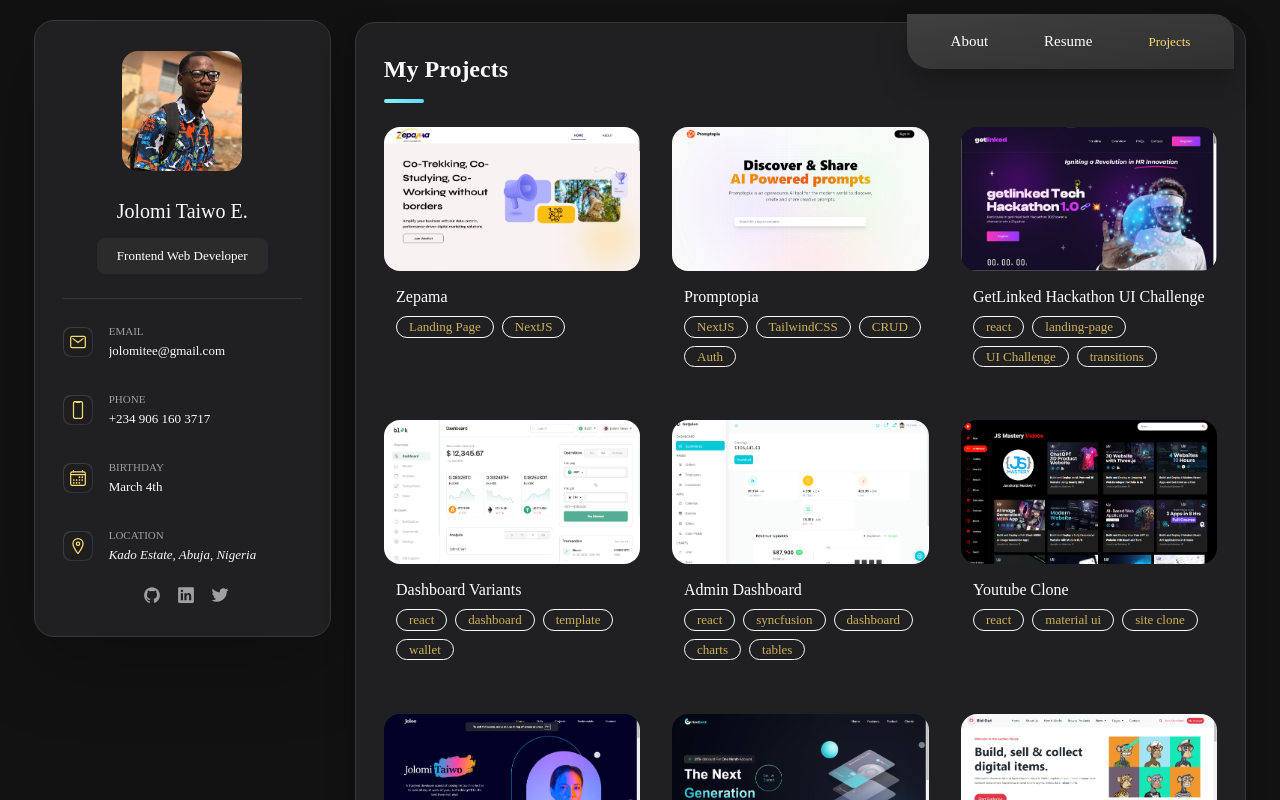
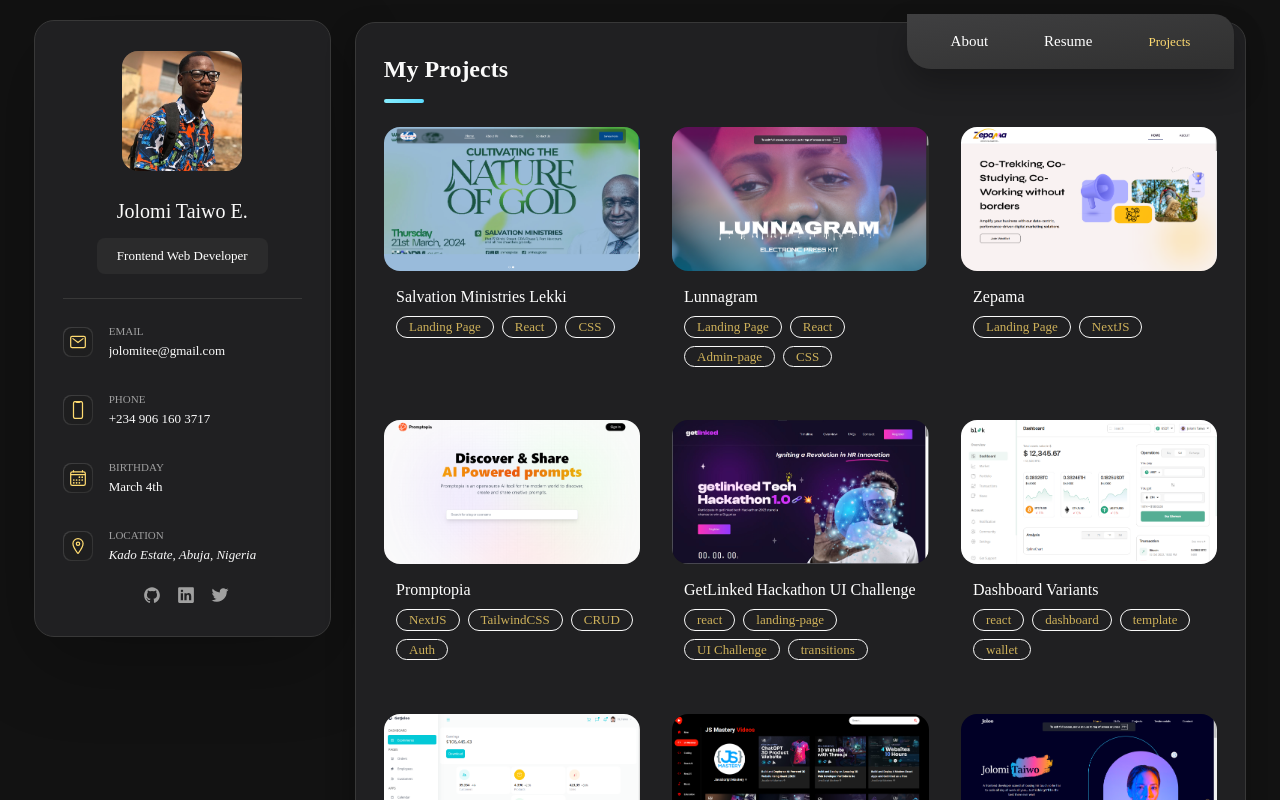
Before and after one commit to JolomiTee/JolomiTee-s-Portfolio, a React (Vite) app: page /projects in a window 1280 px wide. Shown: the top 800 px of the page. Built offline with nearby package versions, Linux system fonts and the light colour scheme.

Commit message:
- added new projects and tools

```diff
--- a/src/components/Projects.jsx
+++ b/src/components/Projects.jsx
@@ -20,7 +20,8 @@
 import Project19 from "../assets/images/ProjectImg/Project19.png";
 import Project20 from "../assets/images/ProjectImg/Project20.jpg";
 import Project21 from "../assets/images/ProjectImg/Project21.png";
-import Project23 from "../assets/images/ProjectImg/Project23.png";
+import Project23 from "../assets/images/ProjectImg/Project23.png"; import Project24 from "../assets/images/ProjectImg/Project24.png";
+import Project25 from "../assets/images/ProjectImg/Project25.png";
 
 const projects = [
    {
@@ -177,6 +178,20 @@
       category: "Landing Page, NextJS",
       responsive: true,
    },
+   {
+      name: "Lunnagram",
+      link: "https://lunnagram.com",
+      img: Project24,
+      category: "Landing Page, React, Admin-page, CSS",
+      responsive: true,
+   },
+   {
+      name: "Salvation Ministries Lekki",
+      link: "https://smlekki.com",
+      img: Project25,
+      category: "Landing Page, React, CSS",
+      responsive: true,
+   },
    // {
    //     name: String,
    //     link: String,
@@ -185,7 +200,7 @@
    //     responsive: Boolean,
    // },
 ]
-function splitStr(str, separator){
+function splitStr(str, separator) {
    const categoryArray = str.split(separator)
    return categoryArray.map((item, index) => (
       <span key={index} className="tag border border-solid border-white-2 px-3 rounded-xl">{item}</span>
@@ -218,7 +233,7 @@
                                  <ion-icon name="eye-outline"></ion-icon>
                               </div>
 
-                                    <img src={project.img} alt={project.name} loading="lazy" className='w-full h-full object-cover lg:object-fill transition-1'/>
+                              <img src={project.img} alt={project.name} loading="lazy" className='w-full h-full object-cover lg:object-fill transition-1' />
 
                            </figure>
 
--- a/src/components/Resume.jsx
+++ b/src/components/Resume.jsx
@@ -93,6 +93,10 @@
             name: "JavaScript",
             link: "https://img.icons8.com/color/344/javascript--v1.png"
         },
+        {
+             name: "Typescript",
+             link: "https://img.icons8.com/color/144/typescript.png"
+         },
         {
             name: "Bootstrap",
             link: "https://img.icons8.com/external-those-icons-flat-those-icons/344/external-Bootstrap-Logo-social-media-those-icons-flat-those-icons.png"
```
Also changed, not shown: src/assets/images/ProjectImg/Project24.png (added), src/assets/images/ProjectImg/Project25.png (added). Lines whose indentation alone changed are shown as unchanged.
